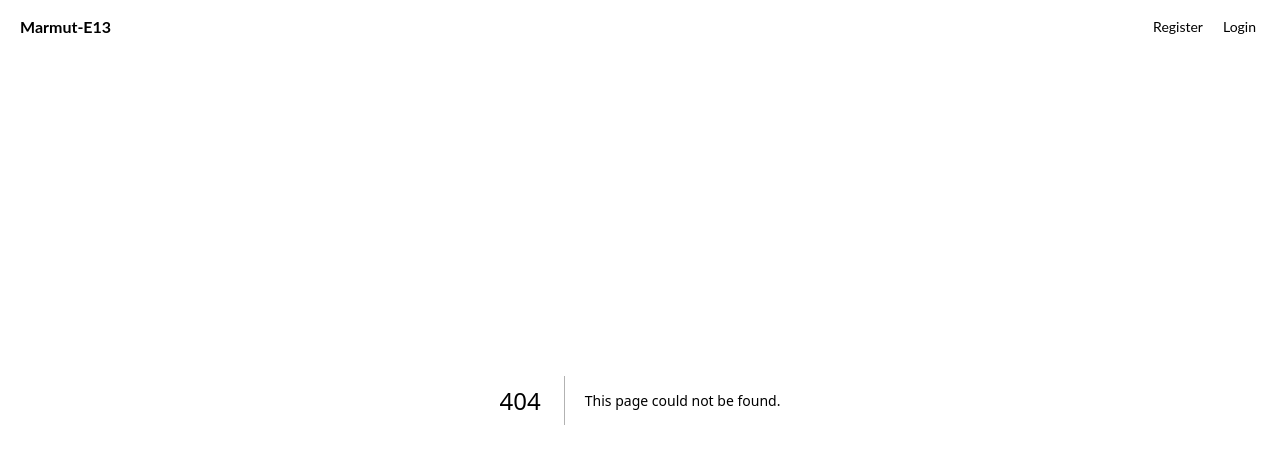
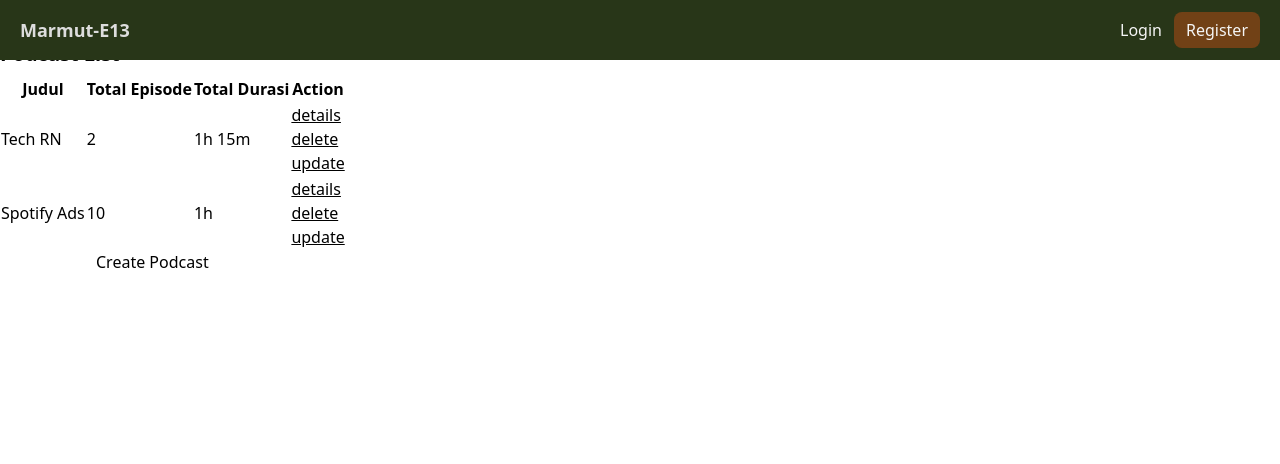
Before and after one commit to Marmut-E13/marmut, a Next.js app: page /manage/podcast in a window 1280 px wide. Before the commit this address had no page. Shown: the top 464 px of the page. Built offline with nearby package versions, Linux system fonts and the light colour scheme.

Commit message:
Create  CRUD KELOLA PODCAST page

```diff
--- a/package.json
+++ b/package.json
@@ -13,7 +13,8 @@
     "bootstrap": "^5.3.3",
     "next": "14.2.3",
     "react": "^18",
-    "react-dom": "^18"
+    "react-dom": "^18",
+    "react-icons": "^5.2.0"
   },
   "devDependencies": {
     "@types/node": "^20",
--- /dev/null
+++ b/src/app/create/podcast-episode/page.tsx
@@ -0,0 +1,35 @@
+"use client"
+
+import { useRouter } from "next/navigation";
+import { FormEvent } from "react";
+import { registerUser } from "@/actions/registerUser";
+
+const CreatePodcastEpisode: React.FC = () => {
+    const router = useRouter();
+
+    return (
+        <div className="px-[120px] flex justify-center py-[90px]">
+            <form className="min-w-[600px] border-[2px] border-stonks-700 rounded-xl p-[55px] flex flex-col gap-4">
+                <p className="center text-xl font-bold">Create Episode</p>
+                <div>
+                    <label className="form-label">Judul</label>
+                    <input name="judul" type="email" className="form-control border-stonks-600" />
+                </div>
+
+                <div>
+                    <label className="form-label">Deskripsi</label>
+                    <input name="deskripsi" type="password" className="form-control border-stonks-600" />
+                </div>
+
+                <div>
+                    <label className="form-label">Durasi</label>
+                    <input name="durasi" className="form-control border-stonks-600" />
+                </div>
+
+                <button type="submit" className="bg">Submit</button>
+            </form>
+        </div>
+    )
+}
+
+export default CreatePodcastEpisode;
--- /dev/null
+++ b/src/app/create/podcast/page.tsx
@@ -0,0 +1,36 @@
+"use client"
+
+import { useRouter } from "next/navigation";
+import { FormEvent } from "react";
+import { registerUser } from "@/actions/registerUser";
+
+const CreatePodcast: React.FC = () => {
+    const router = useRouter();
+
+    return (
+        <div className="px-[120px] flex justify-center py-[90px]">
+
+            <form className="min-w-[600px] border-[2px] border-stonks-700 rounded-xl p-[55px] flex flex-col gap-4">
+                <p className="center text-xl font-bold">Create Podcast</p>
+                <div>
+                    <label className="form-label">Judul</label>
+                    <input name="judul" type="email" className="form-control border-stonks-600" />
+                </div>
+
+                <div>
+                    <label className="form-label">Genre</label>
+                    <input name="genre" type="password" className="form-control border-stonks-600" />
+                </div>
+
+                <div>
+                    <label className="form-label">Durasi</label>
+                    <input name="durasi" className="form-control border-stonks-600" />
+                </div>
+
+                <button type="submit" className="bg">Submit</button>
+            </form>
+        </div>
+    )
+}
+
+export default CreatePodcast;
--- a/src/app/globals.css
+++ b/src/app/globals.css
@@ -8,9 +8,11 @@
 :root{
 }
 
+
 body {
-  font-family: 'Lato', 'sans-serif';
-  background-color: #F5F5F5;
-
-
+  .lato-regular {
+    font-family: "Lato", sans-serif;
+    font-weight: 400;
+    font-style: normal;
+  }
 }
--- /dev/null
+++ b/src/app/manage/podcast/page.tsx
@@ -0,0 +1,97 @@
+"use client"
+
+import { usePathname, useRouter } from "next/navigation";
+import Head from 'next/head';
+import Link from 'next/link';
+
+
+interface PodcastDetails {
+    title: string;
+    genre: string;
+    totalEpisode: number;
+    podcaster: string;
+    totalDuration: string;
+    releaseDate: string;
+    year: number;
+}
+
+const ManagePodcast: React.FC = () => {
+    const router = useRouter();
+    const pathname = usePathname();
+
+    const handleBack = () => {
+        router.back()
+    }
+
+    // Dummy data for podcast details and episodes
+    const podcastDetails: PodcastDetails[] = [
+        {
+            title: 'Tech RN',
+            genre: 'Technology',
+            podcaster: 'John Smith',
+            totalEpisode: 2,
+            totalDuration: '1h 15m',
+            releaseDate: '2024-04-30',
+            year: 2024,
+        },
+        {
+            title: 'Spotify Ads',
+            genre: 'Music',
+            podcaster: 'Desta',
+            totalEpisode: 10,
+            totalDuration: '1h',
+            releaseDate: '2022-04-30',
+            year: 2022,
+        },
+    ]
+
+    return (
+        <div className="py-5">
+            <div className="container mt-5">
+                <Head>
+                    <title>Chart List</title>
+                </Head>
+                <h1 className='my-2 font-bold text-xl'>Podcast List</h1>
+                <table className="table">
+                    <thead>
+                    <tr>
+                        <th scope="col">Judul</th>
+                        <th scope="col">Total Episode</th>
+                        <th scope="col">Total Durasi</th>
+                        <th scope="col">Action</th>
+                    </tr>
+                    </thead>
+                    <tbody>
+                    {podcastDetails.map((podcast) => (
+                        <tr key={podcast.title}>
+                        <td>
+                            <p>{podcast.title}</p>
+                        </td>
+                        <td>
+                            <p>{podcast.totalEpisode}</p>
+                        </td>
+                        <td>
+                            <p>{podcast.totalDuration}</p>
+                        </td>
+                        <td>
+                            <Link href={`/chart/${podcast.title}`}>
+                                <p className='text-primary'><u>details</u></p>
+                            </Link>
+                            <p className='text-danger'><u>delete</u></p>
+                            <p className='text-warning'><u>update</u></p>
+                        </td>
+                        </tr>
+                    ))}
+                    </tbody>
+                </table>
+            </div>
+            <div className="mx-24">
+                <Link href="/create/podcast">
+                    <button className="btn btn-primary">Create Podcast</button>
+                </Link>
+            </div>
+        </div>
+    )
+}
+
+export default ManagePodcast;
--- a/src/components/navbar/authenticatedNavber/index.tsx
+++ b/src/components/navbar/authenticatedNavber/index.tsx
@@ -10,8 +10,48 @@ export const AuthenticatedNavbar: React.FC = () => {
     }
 
     return (
-        <div className="flex flex-row w-screen bg-stonks-900 z-[999] fixed px-5 py-3 justify-between items-center">
-            <button type="button" className="btn btn-danger" onClick={handleLogout}>Logout</button>
+        <div className="flex flex-row w-screen bg-marmut-dark-green-300 z-[999] fixed px-5 justify-between items-center">
+            <text className="select-none text-marmut-100 font-bold text-[18px] py-3">Marmut-E13</text>
+
+            <div className="flex flex-row gap-3">
+                <div className="flex flex-row gap-3 text-marmut-000 ">
+                    <button className="hover:bg-marmut-green-000 py-3 px-2">Dashboard</button>
+                    <button className="hover:bg-marmut-green-000 py-3 px-2">Chart</button>
+                    <button className="hover:bg-marmut-green-000 py-3 px-2">Playlist</button>
+                    <button className="hover:bg-marmut-green-000 py-3 px-2">Subscribe</button>
+                    <button className="hover:bg-marmut-green-000 py-3 px-2">Download</button>
+                    <button className="hover:bg-marmut-green-000 py-3 px-2">Manage</button>
+
+
+                    {/* <div className= "flex-col absolute top-[105%] w-full right-[220px] items-start max-w-[100px] overflow-y-auto rounded-b-md transition-all duration-300 text-black">
+
+
+                        <div className="flex flex-row cursor-pointer bg-white hover:bg-marmut-100 gap-2 px-3 py-2 items-center font-medium">
+                            Podcast
+                        </div>
+
+                        <div className="flex flex-row cursor-pointer bg-white hover:bg-marmut-100 gap-2 px-3 py-2 items-center font-medium">
+                            Podcast
+                        </div>
+
+                        <div className="flex flex-row cursor-pointer bg-white hover:bg-marmut-100 gap-2 px-3 py-2 items-center font-medium">
+                            Podcast
+                        </div>
+
+                        <div className="flex flex-row cursor-pointer bg-white hover:bg-marmut-100 gap-2 px-3 py-2 items-center font-medium">
+                            Podcast
+                        </div>
+
+                    </div> */}
+                </div>
+
+                <div className="py-3">
+                    <input placeholder="Search" className="rounded-md px-1"/>
+                </div>
+
+            </div>
+
+
         </div>
     )
 }
--- a/src/components/navbar/navbar.tsx
+++ b/src/components/navbar/navbar.tsx
@@ -17,7 +17,9 @@ export const Navbar: React.FC = () => {
 
     return (
         <div>
-            {isAuthenticated ? <AuthenticatedNavbar /> : <UnauthenticatedNavbar />}
+            {/* {isAuthenticated ? <AuthenticatedNavbar /> : <UnauthenticatedNavbar />} */}
+            {/* <AuthenticatedNavbar /> */}
+            <UnauthenticatedNavbar />
         </div>
     )
 }
--- a/src/components/navbar/unauthenticatedNavbar/index.tsx
+++ b/src/components/navbar/unauthenticatedNavbar/index.tsx
@@ -12,22 +12,13 @@ export const UnauthenticatedNavbar = () => {
     ];
 
     return (
-        <div className="flex flex-row w-screen bg-stonks-900 z-[999] fixed px-5 py-3 justify-between items-center">
-            <text className="select-none text-stonks-100 font-bold">Marmut-E13</text>
+        <div className="flex flex-row w-screen bg-marmut-dark-green-300 z-[999] fixed px-5 py-3 justify-between items-center">
+            <text className="select-none text-marmut-100 font-bold text-[18px]">Marmut-E13</text>
 
-            <div className="flex flex-row gap-3">
-                {UNATHENTICATED_NAVBAR_MENU.map(({text, route}, key) => (
-                    <div className="flex flex-col select-none" key={key}>
-                        <div className={`${pathname == route ? 'text-[#7698c8] font-semibold' : 'text-stonks-000'} text-[14px] flex px-1 py-1 cursor-pointer`} onClick={() => {router.push(route)}}>
-                            {text}
-                        </div>
-
-                        {pathname == route && <div className="h-[2px] bg-[#7698c8] rounded-md"></div>}
-                </div>
-                ))}
+            <div className="flex flex-row gap-3 text-marmut-000">
+                <button className="">Login</button>
+                <button className="bg-marmut-brown-700 px-3 py-[6px] rounded-lg">Register</button>
             </div>
-
-
         </div>
     )
 }
```
Also changed, not shown: 1 other file (tests, documents, lock files or other folders).
